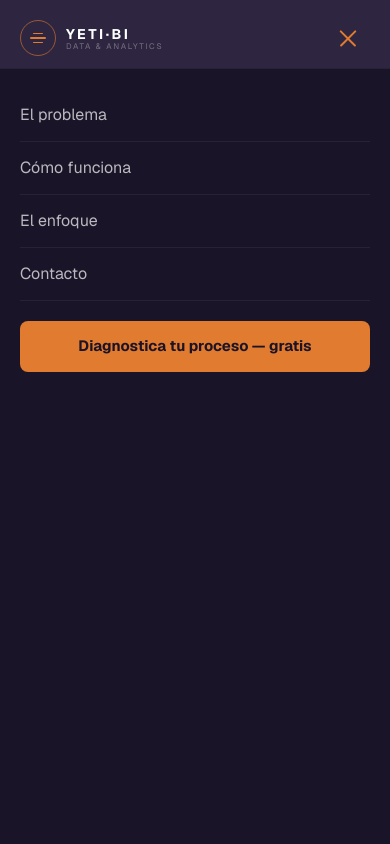
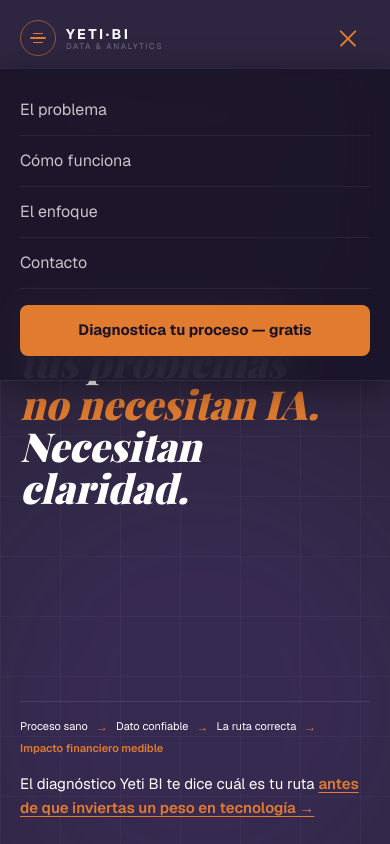
Before and after one commit to Yetibi/MVP_YetiBiHUb, a Next.js app: page / in a window 390 px wide. Both pictures are taken after a click on the button "Abrir menú". Shown: the top 844 px of the page. Built offline with nearby package versions, Linux system fonts and the light colour scheme.

Commit message:
Soluciona bugs de "hamburguer" web y mobile

```diff
--- a/components/home/Hero.tsx
+++ b/components/home/Hero.tsx
@@ -241,23 +241,24 @@ function Nav({ noAnim }: { noAnim: boolean }) {
         </button>
       </nav>
 
-      {/* Mobile drawer — position fixed para no empujar contenido en landscape */}
+      {/* Mobile drawer — compacto, solo visible en <md */}
       {open && (
         <div
           ref={drawerRef}
-          className="flex flex-col"
+          className="flex md:hidden flex-col"
           style={{
             position: "fixed",
             top: 68,
             left: 0,
             right: 0,
-            bottom: 0,
-            overflowY: "auto",
-            backgroundColor: "#1A1428",
-            borderTop: "1px solid rgba(255,255,255,0.06)",
-            padding: "20px",
-            gap: 0,
+            backdropFilter: "blur(20px)",
+            WebkitBackdropFilter: "blur(20px)",
+            backgroundColor: "rgba(26, 20, 40, 0.88)",
+            borderTop: "1px solid rgba(255,255,255,0.08)",
+            borderBottom: "1px solid rgba(255,255,255,0.08)",
+            padding: "16px 20px 24px",
             zIndex: 99,
+            boxShadow: "0 8px 32px rgba(0,0,0,0.4)",
           }}
         >
           {NAV_LINKS.map(({ label, href }) => (
@@ -266,12 +267,13 @@ function Nav({ noAnim }: { noAnim: boolean }) {
               href={href}
               onClick={() => setOpen(false)}
               style={{
-                color: "rgba(255,255,255,0.7)",
+                color: "rgba(255,255,255,0.75)",
                 fontSize: 16,
                 textDecoration: "none",
-                padding: "14px 0",
+                padding: "13px 0",
                 borderBottom: "1px solid rgba(255,255,255,0.06)",
-                display: "block",
+                display: "flex",
+                alignItems: "center",
               }}
             >
               {label}
@@ -283,8 +285,10 @@ function Nav({ noAnim }: { noAnim: boolean }) {
             rel="noopener noreferrer"
             onClick={() => setOpen(false)}
             style={{
-              display: "block",
-              marginTop: 20,
+              display: "flex",
+              alignItems: "center",
+              justifyContent: "center",
+              marginTop: 16,
               backgroundColor: "#E07B30",
               color: "#1c1426",
               fontSize: 15,
@@ -292,7 +296,6 @@ function Nav({ noAnim }: { noAnim: boolean }) {
               padding: "14px 20px",
               borderRadius: 8,
               textDecoration: "none",
-              textAlign: "center",
             }}
           >
             Diagnostica tu proceso — gratis
```
